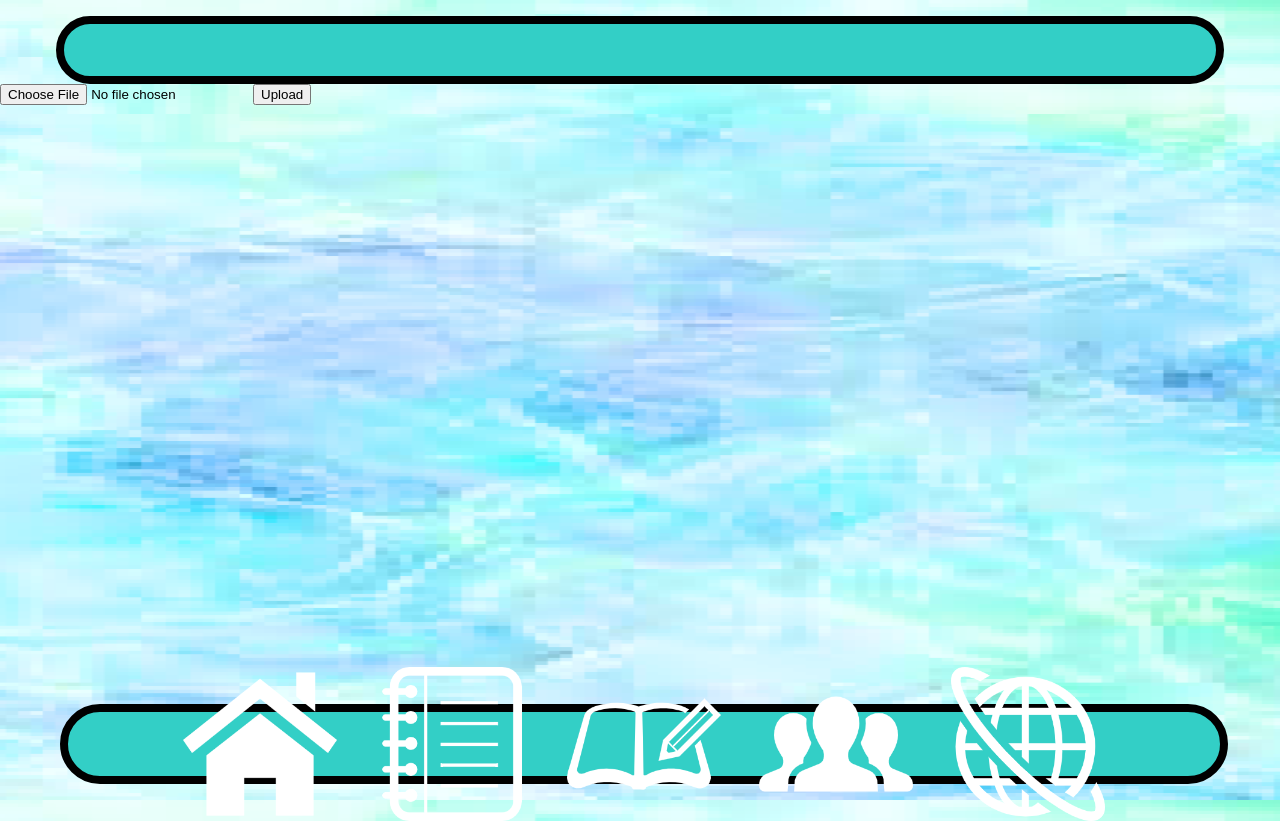
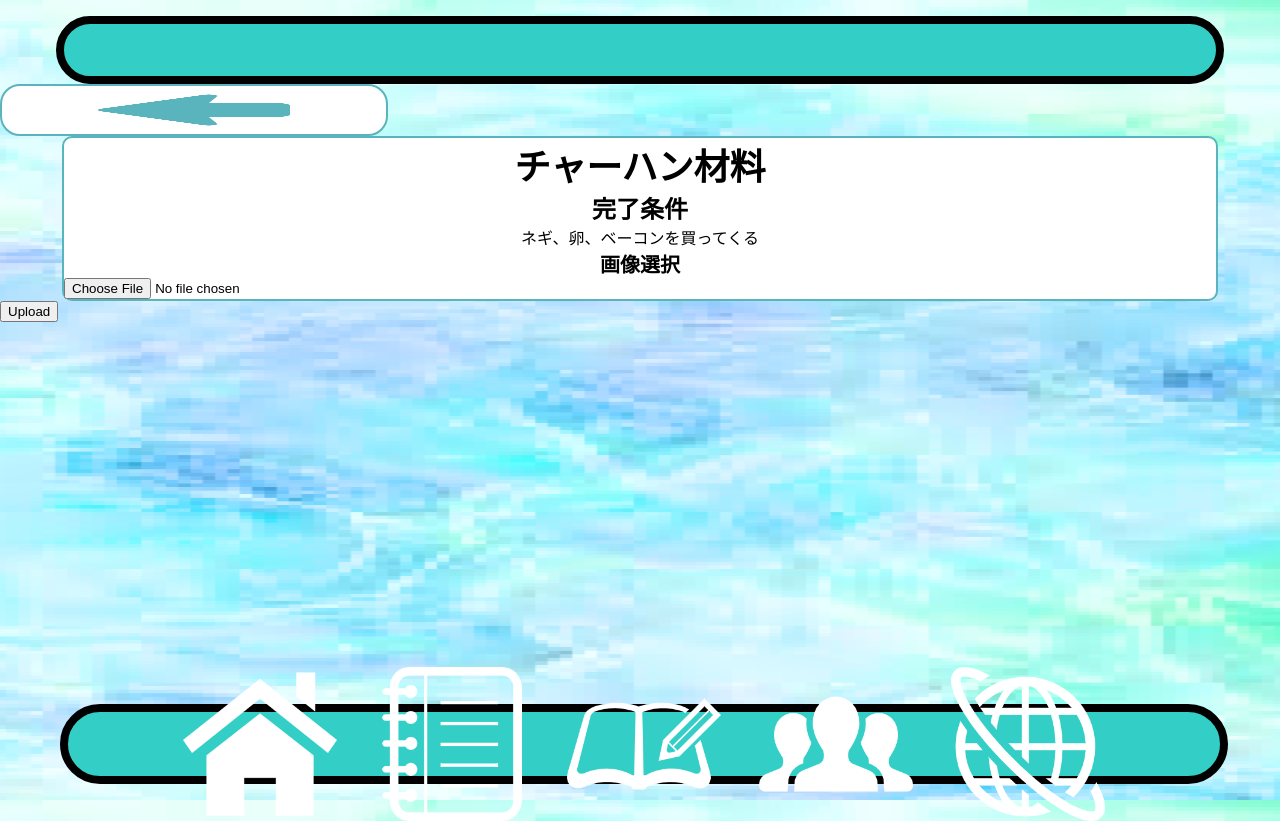
Before and after one commit to ten-pro/OpenHackU2023Spring, a Vue app in the folder todoapp/: page /completionpost in a window 1280 px wide. Built offline with nearby package versions, Linux system fonts and the light colour scheme.

Commit message:
画像アップロード完了＆CSS途中

```diff
--- a/todoapp/src/components/CompletionPost.vue
+++ b/todoapp/src/components/CompletionPost.vue
@@ -1,6 +1,15 @@
 <template>
-    <input type="file" ref="fileInput">
-    <button @click="uploadFile">Upload</button>
+  <div class="return">
+    <img class="left" src="./PNG/left.png" />
+  </div>
+  <div class="image_area">
+    <div class="title">チャーハン材料</div>
+    <div class="subtitle">完了条件</div>
+    <div class="text">ネギ、卵、ベーコンを買ってくる</div>
+    <div class="subtitle select">画像選択</div>
+    <input type="file" ref="fileInput" class="">
+  </div>
+  <button @click="uploadFile">Upload</button>
 </template>
 <script setup lang="ts">
 import axios from "axios"
@@ -16,8 +25,8 @@ const uploadFile = () => {
   // create FormData object and append file object
   const formData = new FormData();
   formData.append('image', file);
-  formData.append('user_id', "1");
-    formData.append('todo_id', "1");
+  formData.append('user_id', 4);
+    formData.append('todo_id', 1);
 
   // send FormData object to php using axios post method
   axios.post('http://mp-class.chips.jp/group_task/upload.php',formData)
@@ -54,10 +63,41 @@ defineExpose({
 });
 </script>
 <style scoped>
-.childwrap{
-    width:40vw;
-    height:10vh;
-    margin-right:20vw;
-    background-color: rgb(255, 0, 0);
+.return{
+  display: flex;
+  justify-content: center;
+  align-items: center;
+  width:30vw;
+  height:6vh;
+  background-color: white;
+  border: solid 2px #5AB4BD;
+  border-radius: 20px;
+}
+.left{
+  width:15vw;
+  height:4.5vh;
+}
+.image_area{
+  width:90vw;
+  margin:auto;
+  background-color: white;
+  border: solid 2px #5AB4BD;
+  border-radius: 10px;
+}
+.title{
+  font-size: 4.5vh;
+  text-align: center;
+  font-weight: bold;
+}
+.subtitle{
+  font-size:3vh;
+  text-align: center;
+  font-weight: bold;
+}
+.text{
+  text-align: center;
+}
+.select{
+  font-size:2.5vh;
 }
 </style>
```
Also changed, not shown: todoapp/src/components/PNG/left.png (added).
